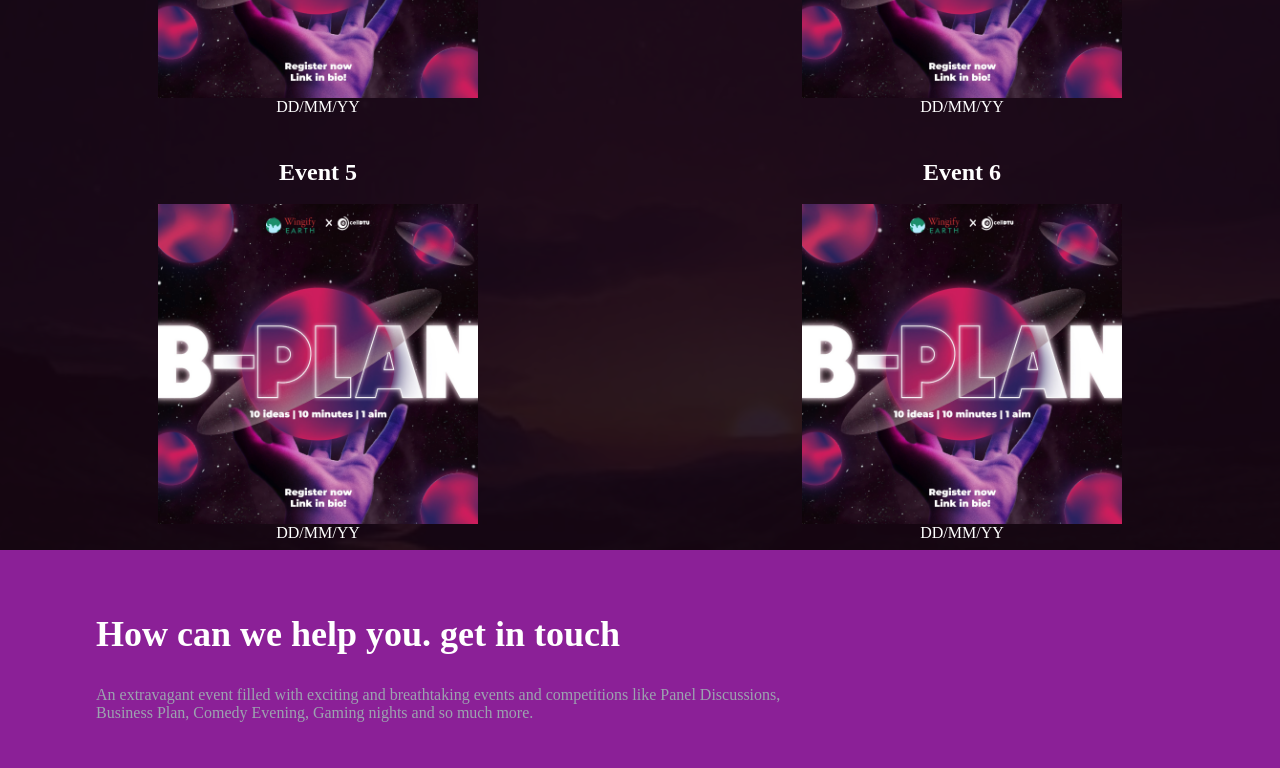
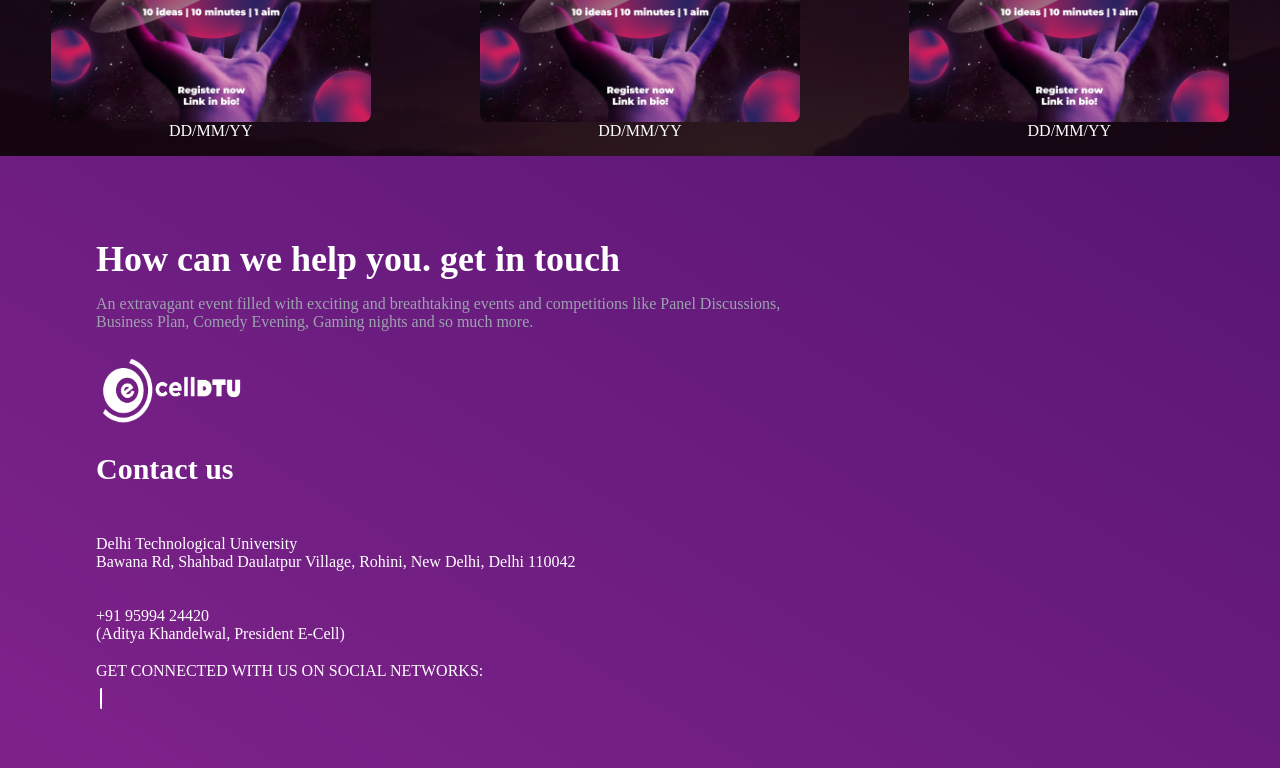
Before and after one commit to ecelldtu/esummit, a Next.js app: page / in a window 1280 px wide. Shown: the part 4120-4888 px from the top of the page. Built offline with nearby package versions, Linux system fonts and the light colour scheme.

Commit message:
animation added

```diff
--- a/components/Event.tsx
+++ b/components/Event.tsx
@@ -1,18 +1,26 @@
 import React from "react";
 import Image from "next/image";
+import {motion} from 'framer-motion';
+import {fadeIn} from "../pages/utils/motion"
+
+
 function EventCard({
+  index,
   date,
   eventName,
   imagePath,
 }: {
+  index: number;
   date: string;
   eventName: string;
   imagePath: string;
 }) {
   return (
-    <div className = "p-2  flex flex-col items-center text-white text-poppins hover:text-pink ease-in duration-150 ">
+    <div
+    // variants={fadeIn('right', 'spring', index * 0.5, 0.75)}
+    className = "p-4 font-poppins flex flex-col items-center text-white text-poppins hover:text-pink ease-in duration-150 ">
       <h2 className="font-semibold text-2xl py-4 hover:text-pink ease-in duration-150">{eventName}</h2>
-      <Image className = "w-40 h-40 md:w-60 md:h-60 lg:w-80 lg:h-80 " src={imagePath} height={200} width={200} alt="" />
+      <Image className = "rounded-lg w-40 h-40 md:w-60 md:h-60 lg:w-80 lg:h-80 " src={imagePath} height={200} width={200} alt="" />
       <p className="hover:text-pink ease-in duration-150">{date}</p>
     </div>
   );
--- a/components/Footer.tsx
+++ b/components/Footer.tsx
@@ -4,28 +4,28 @@ import Image from "next/image";
 export default function Footer() {
   return (
     <Element name = "footer">
-      <div className="">
+      <div className="font-poppins">
         <div className="flex justify-center mb-0"></div>
 
-        <div className="w-screen min-h-screen flex items-center justify-center bg-pink">
+        <div className="w-screen min-h-screen flex items-center justify-center bg-gradient-to-tr from-pink1 to-pink2">
           <div className="w-full px-24 text-white flex flex-col">
             <div className="w-full text-4xl font-bold">
-              <h1 className="w-full pt-16">
+              <h1 className="w-full pt-12">
                 How can we help you. get in touch
               </h1>
             </div>
 
-            <div className="flex mt-8 flex-col md:flex-row md:justify-between">
+            <div className="flex mt-4 flex-col md:flex-row md:justify-between">
               <p className="w-full md:w-2/3 text-gray-400">
                 An extravagant event filled with exciting and breathtaking
                 events and competitions like Panel Discussions, Business Plan,
                 Comedy Evening, Gaming nights and so much more.
               </p>
             </div>
-            <div className="w-44 pt-6 md:pt-0 ml-right my-10   ">
+            <div className="w-44 pt-3 md:pt-0 ml-right my-5   ">
               <a
                 href="https://ecelldtu.in/"
-                className="flex items-center mb-4 sm:mb-0  hover:bg-black hover:bg-opacity-50"
+                className="flex items-center mb-4 sm:mb-0  hover:bg-pink2 rounded-lg hover:bg-opacity-50"
               >
                 <Image
                   height={20}
@@ -45,7 +45,7 @@ export default function Footer() {
                     <p className="text-poppins ">
                       Delhi Technological University
                     </p>
-                    <p className="text-poppins ">
+                    <p className="font-poppins">
                       Bawana Rd, Shahbad Daulatpur Village, Rohini, New Delhi,
                       Delhi 110042
                     </p>
@@ -54,13 +54,13 @@ export default function Footer() {
                   <br />
                   +91 95994 24420 <br />
                   (Aditya Khandelwal, President E-Cell)
-                  <div className="text-white leading-normal uppercase  focus:outline-none   h-3 m-4 mx-auto ">
+                  <div className="text-white leading-normal uppercase  focus:outline-none h-3 m-4 mx-auto ">
                     Get connected with us on social networks:
                   </div>
                   <a
                     href="https://www.instagram.com/ecelldtu/"
                     type="button"
-                    className="rounded-full border-2 border-white text-white leading-normal uppercase hover:bg-black hover:bg-opacity-1 focus:outline-none focus:ring-0 transition duration-150 ease-in-out w-9 h-9 m-1"
+                    className="rounded-full border-2 border-white text-white leading-normal uppercase hover:bg-pink2 hover:bg-opacity-1 focus:outline-none focus:ring-0 transition duration-150 ease-in-out w-9 h-9 m-1"
                   >
                     <svg
                       aria-hidden="true"
@@ -81,7 +81,7 @@ export default function Footer() {
                   <a
                     href="https://www.facebook.com/ECellDTU/"
                     type="button"
-                    className="rounded-full border-2 border-white text-white leading-normal uppercase hover:bg-black hover:bg-opacity-1 focus:outline-none focus:ring-0 transition duration-150 ease-in-out w-9 h-9 m-1"
+                    className="rounded-full border-2 border-white text-white leading-normal uppercase hover:bg-pink2 hover:bg-opacity-1 focus:outline-none focus:ring-0 transition duration-150 ease-in-out w-9 h-9 m-1"
                   >
                     <svg
                       aria-hidden="true"
@@ -102,7 +102,7 @@ export default function Footer() {
                   <a
                     href="https://www.linkedin.com/company/ecelldtu/"
                     type="button"
-                    className="rounded-full border-2 border-white text-white leading-normal uppercase hover:bg-black hover:bg-opacity-1 focus:outline-none focus:ring-0 transition duration-150 ease-in-out w-9 h-9 m-1"
+                    className="rounded-full border-2 border-white text-white leading-normal uppercase hover:bg-pink2 hover:bg-opacity-1 focus:outline-none focus:ring-0 transition duration-150 ease-in-out w-9 h-9 m-1"
                   >
                     <svg
                       aria-hidden="true"
@@ -126,7 +126,7 @@ export default function Footer() {
               </div>
 
               <hr className="border-gray-600" />
-              <p className="w-full text-center my-12 text-black bg-gradient-gray-100">
+              <p className="w-full text-center my-4 text-black bg-gradient-gray-100">
                 Copyright © 2023 E-cell,DTU
               </p>
             </div>
--- a/package.json
+++ b/package.json
@@ -16,6 +16,7 @@
     "@types/react-vertical-timeline-component": "^3.3.3",
     "eslint": "8.31.0",
     "eslint-config-next": "13.1.1",
+    "framer-motion": "^8.5.0",
     "google-map-react": "^2.2.0",
     "next": "13.1.1",
     "next-tailwind": "0.0.4",
--- a/pages/screens/events.tsx
+++ b/pages/screens/events.tsx
@@ -5,31 +5,37 @@ import { Element } from "react-scroll";
 function Events() {
   const events = [
     {
+      index: 1,
       eventName: "Event 1",
       date: "DD/MM/YY",
       imagePath: "/imagePath.png",
     },
     {
+      index: 2,
       eventName: "Event 2",
       date: "DD/MM/YY",
       imagePath: "/imagePath.png",
     },
     {
+      index: 3,
       eventName: "Event 3",
       date: "DD/MM/YY",
       imagePath: "/imagePath.png",
     },
     {
+      index: 4,
       eventName: "Event 4",
       date: "DD/MM/YY",
       imagePath: "/imagePath.png",
     },
     {
+      index: 5,
       eventName: "Event 5",
       date: "DD/MM/YY",
       imagePath: "/imagePath.png",
     },
     {
+      index: 6,
       eventName: "Event 6",
       date: "DD/MM/YY",
       imagePath: "/imagePath.png",
@@ -37,17 +43,18 @@ function Events() {
   ];
   return (
     <Element name = "events">
-    <div className="bg-[url('/events_bg.png')] bg-cover bg-center bg-scroll 2xl:container 2xl:mx-auto w-screen">
+    <div className="font-poppins bg-[url('/events_bg.png')] bg-cover bg-center bg-scroll 2xl:container 2xl:mx-auto w-screen">
       <div className="bg-background/90 w-screen">
-        <h1 className="ttext-2xl lg:text-5xl font-bold text-white ease-in duration-200 bg-gradient-to-tr from-pink1 to-pink2  p-5 pl-10">
+        <h1 className="font-poppins text-2xl lg:text-5xl font-bold text-white ease-in duration-200 bg-gradient-to-tr from-pink1 to-pink2  p-5 pl-10">
           Events
         </h1>
-        <div className="place-items-center  grid grid-cols-1 lg:grid-cols-2 md:gap-2">
+        <div className="place-items-center grid grid-cols-1 lg:grid-cols-3 md:gap-2">
           {events.map((e) => {
-            const { eventName, date, imagePath } = e;
+            const { index, eventName, date, imagePath } = e;
             return (
               <>
                 <EventCard
+                key={index}
                   imagePath={imagePath}
                   date={date}
                   eventName={eventName}
--- /dev/null
+++ b/pages/utils/motion.js
@@ -0,0 +1,161 @@
+export const navVariants = {
+    hidden: {
+      opacity: 0,
+      y: -50,
+      transition: {
+        type: 'spring',
+        stiffness: 300,
+        damping: 140,
+      },
+    },
+    show: {
+      opacity: 1,
+      y: 0,
+      transition: {
+        type: 'spring',
+        stiffness: 80,
+        delay: 1,
+      },
+    },
+  };
+
+  export const slideIn = (direction, type, delay, duration) => ({
+    hidden: {
+      x: direction === 'left' ? '-100%' : direction === 'right' ? '100%' : 0,
+      y: direction === 'up' ? '100%' : direction === 'down' ? '100%' : 0,
+    },
+    show: {
+      x: 0,
+      y: 0,
+      transition: {
+        type,
+        delay,
+        duration,
+        ease: 'easeOut',
+      },
+    },
+  });
+
+  export const staggerContainer = (staggerChildren, delayChildren) => ({
+    hidden: {},
+    show: {
+      transition: {
+        staggerChildren,
+        delayChildren,
+      },
+    },
+  });
+
+  export const textVariant = (delay) => ({
+    hidden: {
+      y: 50,
+      opacity: 0,
+    },
+    show: {
+      y: 0,
+      opacity: 1,
+      transition: {
+        type: 'spring',
+        duration: 1,
+        delay,
+      },
+    },
+  });
+
+  export const textContainer = {
+    hidden: {
+      opacity: 0,
+    },
+    show: (i = 1) => ({
+      opacity: 1,
+      transition: { staggerChildren: 0.1, delayChildren: i * 0.1 },
+    }),
+  };
+
+  export const textVariant2 = {
+    hidden: {
+      opacity: 0,
+      y: 20,
+    },
+    show: {
+      opacity: 1,
+      y: 0,
+      transition: {
+        type: 'tween',
+        ease: 'easeIn',
+      },
+    },
+  };
+
+  export const fadeIn = (direction, type, delay, duration) => ({
+    hidden: {
+      x: direction === 'left' ? 100 : direction === 'right' ? -100 : 0,
+      y: direction === 'up' ? 100 : direction === 'down' ? -100 : 0,
+      opacity: 0,
+    },
+    show: {
+      x: 0,
+      y: 0,
+      opacity: 1,
+      transition: {
+        type,
+        delay,
+        duration,
+        ease: 'easeOut',
+      },
+    },
+  });
+
+  export const planetVariants = (direction) => ({
+    hidden: {
+      x: direction === 'left' ? '-100%' : '100%',
+      rotate: 120,
+    },
+    show: {
+      x: 0,
+      rotate: 0,
+      transition: {
+        type: 'spring',
+        duration: 1.8,
+        delay: 0.5,
+      },
+    },
+  });
+
+  export const zoomIn = (delay, duration) => ({
+    hidden: {
+      scale: 0,
+      opacity: 0,
+    },
+    show: {
+      scale: 1,
+      opacity: 1,
+      transition: {
+        type: 'tween',
+        delay,
+        duration,
+        ease: 'easeOut',
+      },
+    },
+  });
+
+  export const footerVariants = {
+    hidden: {
+      opacity: 0,
+      y: 50,
+      transition: {
+        type: 'spring',
+        stiffness: 300,
+        damping: 140,
+      },
+    },
+    show: {
+      opacity: 1,
+      y: 0,
+      transition: {
+        type: 'spring',
+        stiffness: 80,
+        delay: 0.5,
+      },
+    },
+  };
```
Also changed, not shown: components/Itenary.tsx (+8 -6 lines), pages/screens/about.tsx (+19 -7 lines), pages/screens/home.tsx (+41 -15 lines), 1 other file (tests, documents, lock files or other folders).
